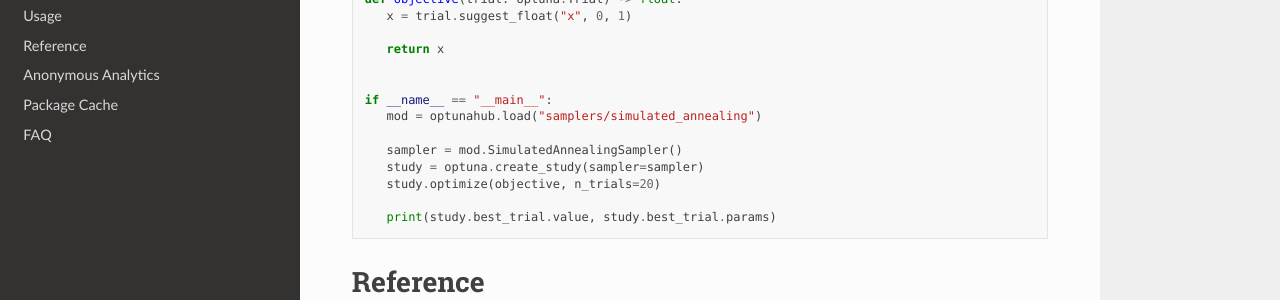
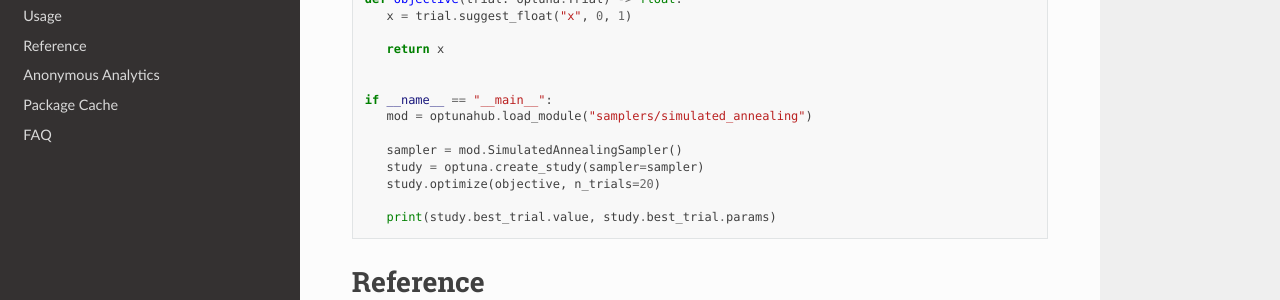
Before and after one commit to optuna/optunahub, a Sphinx documentation site: the page built from docs/index.rst, in a window 1280 px wide and 1400 px high, scrolled down 418 px. Shown: the part 151-451 px from the top of the window. Built offline with Sphinx 7.4.7 and the Read the Docs theme 2.0.0, drawn with Linux system fonts in a browser that asks for light colours; some of the changed text lies outside the part shown.

Commit message:
Rename load and load_local to load_module and load_module_local

```diff
--- a/docs/index.rst
+++ b/docs/index.rst
@@ -35,7 +35,7 @@
 
 
    if __name__ == "__main__":
-      mod = optunahub.load("samplers/simulated_annealing")
+      mod = optunahub.load_module("samplers/simulated_annealing")
 
       sampler = mod.SimulatedAnnealingSampler()
       study = optuna.create_study(sampler=sampler)
@@ -104,4 +104,4 @@
 
 - Q. How can I update an OptunaHub package already cached?
 
-   - A. Calling `optunahub.load()` with `force_reload=True` ensures the selected package is re-download from the package registry.
+   - A. Calling `optunahub.load_module()` with `force_reload=True` ensures the selected package is re-download from the package registry.
--- a/optunahub/__init__.py
+++ b/optunahub/__init__.py
@@ -1,6 +1,6 @@
-from optunahub.hub import load
-from optunahub.hub import load_local
+from optunahub.hub import load_module
+from optunahub.hub import load_module_local
 from optunahub.version import __version__
 
 
-__all__ = ["load", "load_local", "__version__"]
+__all__ = ["load_module", "load_module_local", "__version__"]
```
Also changed, not shown: README.md (+1 -1 lines), 1 other file.
